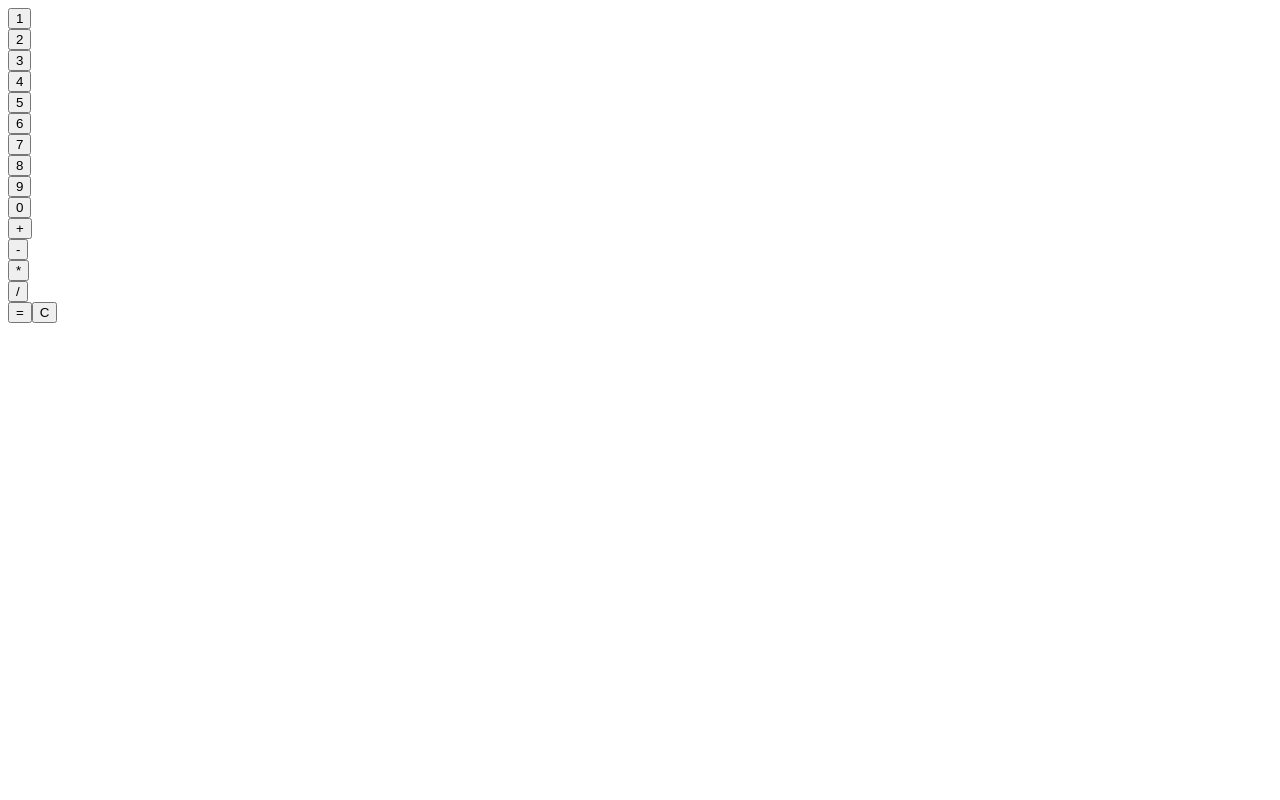
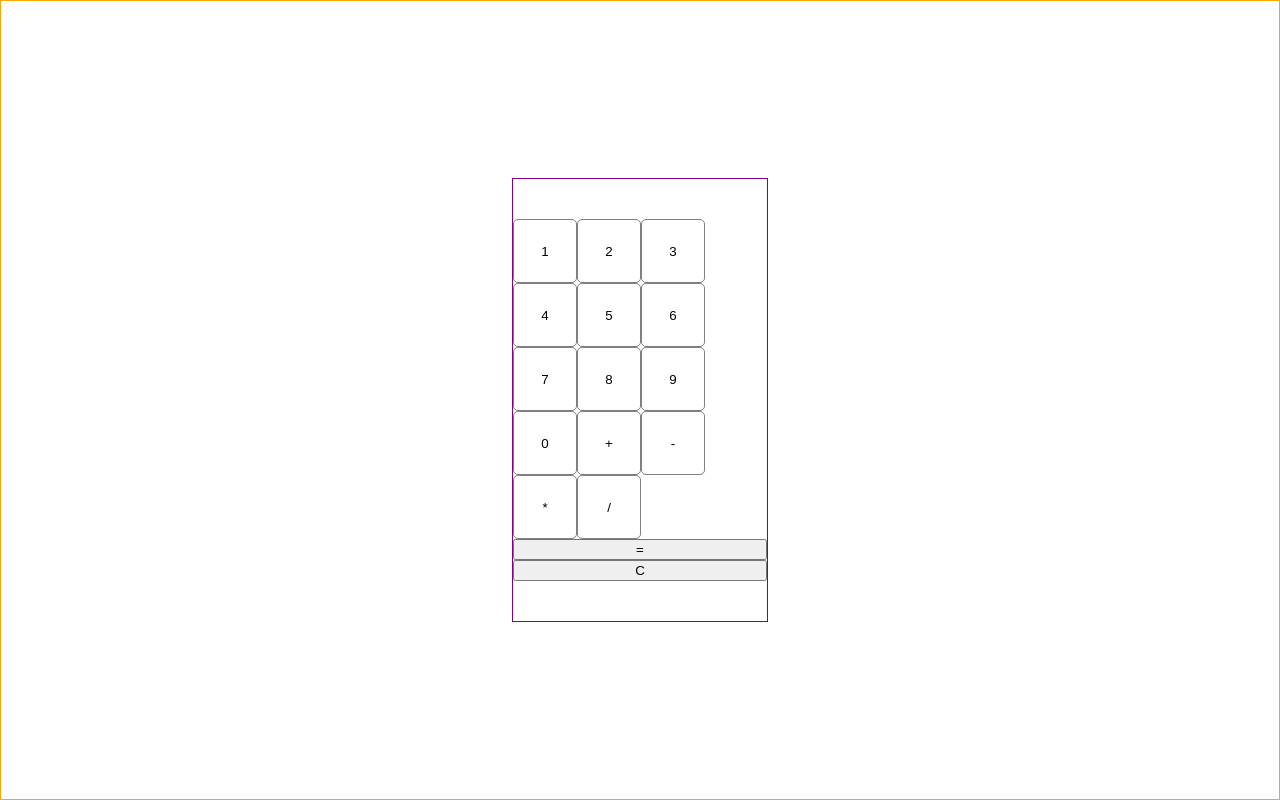
Before and after one commit to irostub/calculator-app, a React (Create React App) app: page / in a window 1280 px wide. Built offline with nearby package versions, Linux system fonts and the light colour scheme.

Commit message:
Fix styles

```diff
--- /dev/null
+++ b/src/App.css
@@ -0,0 +1,31 @@
+* {
+  box-sizing: border-box;
+}
+html,
+body {
+  height: 100%;
+  margin: 0;
+  padding: 0;
+}
+
+#root {
+  display: flex;
+  flex-direction: column;
+  justify-content: center;
+  align-items: center;
+  flex-wrap: nowrap;
+  height: 100%;
+  border: 1px solid orange;
+}
+
+.calc {
+  display: flex;
+  flex-flow: column nowrap;
+  border: 1px solid purple;
+  width: 20vw;
+}
+
+.numberpad {
+  display: flex;
+  flex-flow: row wrap;
+}
--- a/src/App.js
+++ b/src/App.js
@@ -1,5 +1,6 @@
 import React, { Component } from "react";
 import CalcButton from "./components/CalcButton";
+import "./App.css";
 
 class App extends Component {
   constructor(props) {
@@ -158,10 +159,13 @@ class App extends Component {
     const { inputValue, result } = this.state;
 
     return (
-      <div>
-        {buttonNames.map((name) => {
-          return <CalcButton handleClick={this.handleClick} key={name} name={name}></CalcButton>;
-        })}
+      <div className="calc">
+        <h2 className="input-value">{inputValue}</h2>
+        <div className="numberpad">
+          {buttonNames.map((name) => {
+            return <CalcButton handleClick={this.handleClick} key={name} name={name}></CalcButton>;
+          })}
+        </div>
         <button
           onClick={this.calculate}
           ref={(ref) => {
@@ -171,9 +175,7 @@ class App extends Component {
           =
         </button>
         <button onClick={this.reset}>C</button>
-        <h2>{inputValue}</h2>
-        <h2>{result}</h2>
-        <div></div>
+        <h2 className="result">{result}</h2>
       </div>
     );
   }
--- /dev/null
+++ b/src/components/CalcButton.css
@@ -0,0 +1,10 @@
+.btn-number {
+  width: 5vw;
+  height: 5vw;
+  background-color: transparent;
+  border: 1px solid gray;
+  border-radius: 5px;
+}
+button:focus {
+  border: none;
+}
--- a/src/components/CalcButton.jsx
+++ b/src/components/CalcButton.jsx
@@ -1,9 +1,10 @@
 import React from "react";
-
+import "./CalcButton.css";
 function CalcButton({ name, handleClick }) {
   return (
     <div>
       <button
+        className="btn-number"
         onClick={() => {
           handleClick(name);
         }}
```
